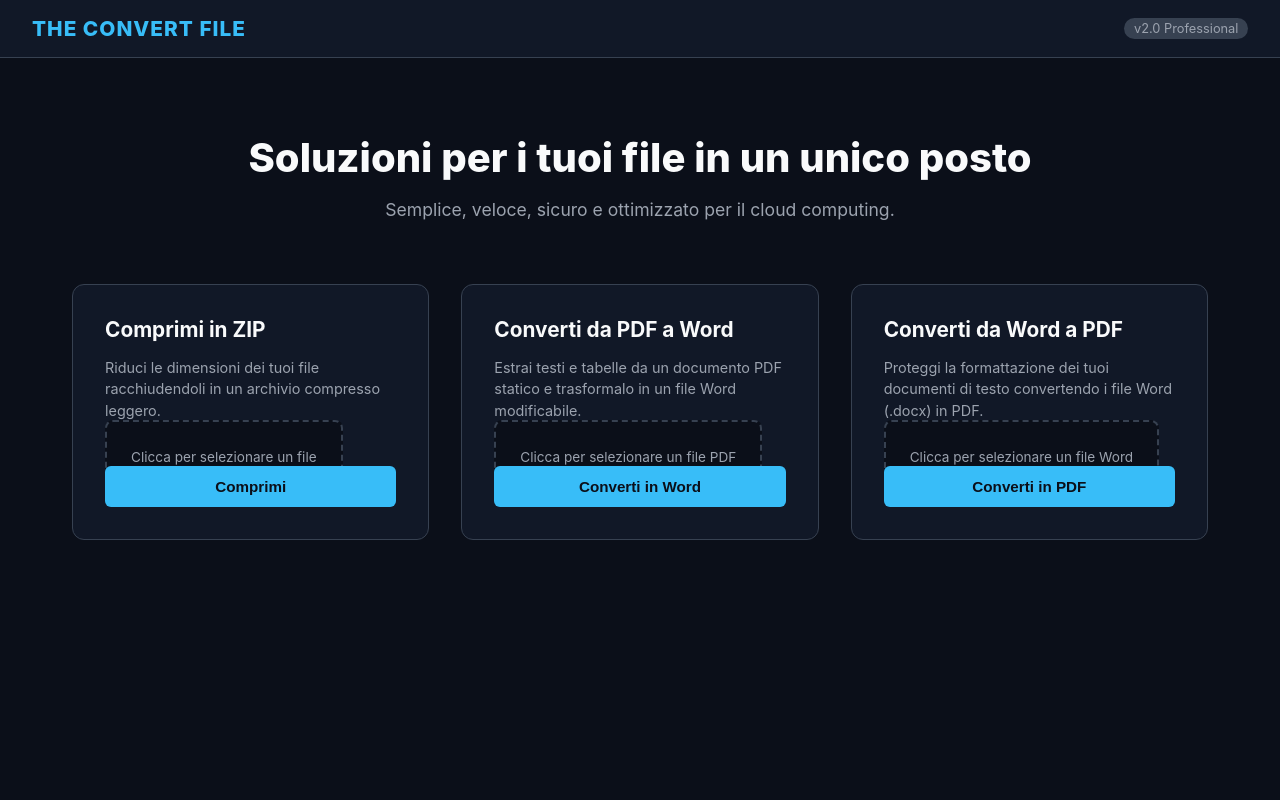
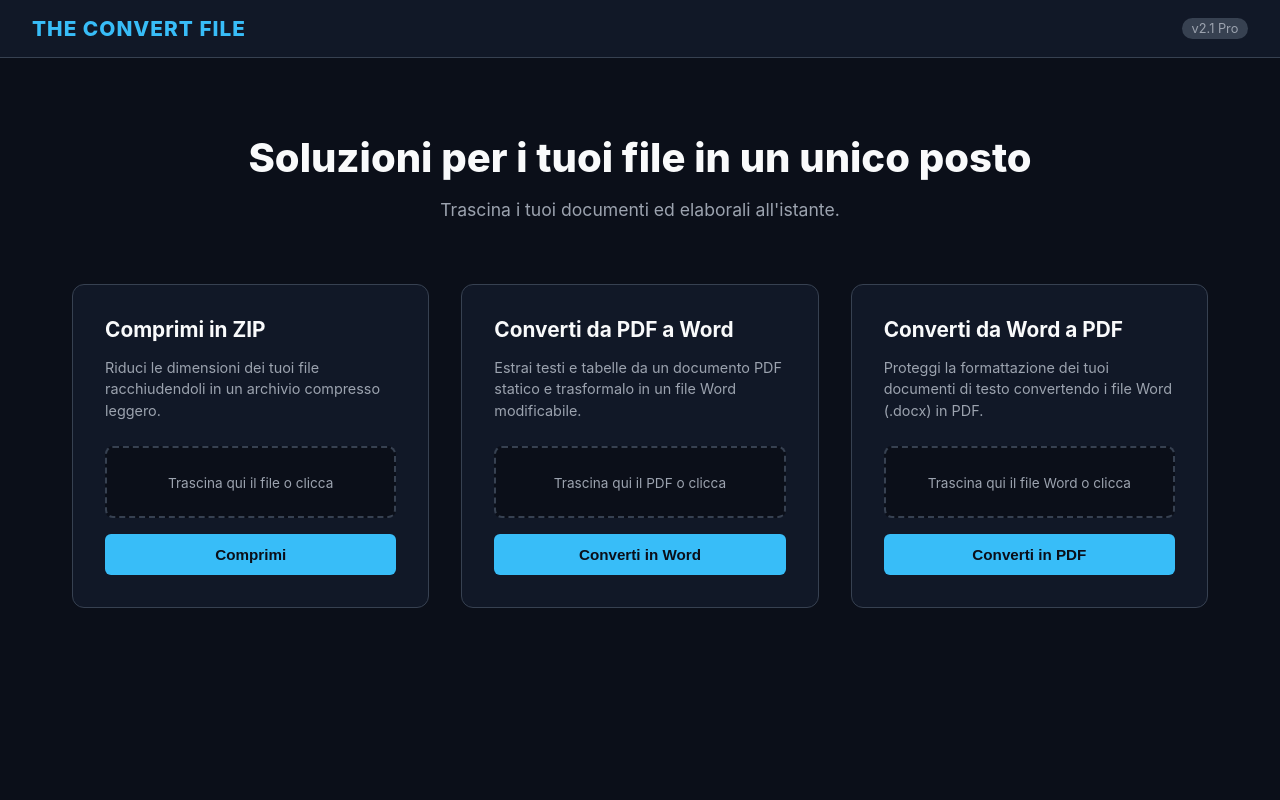
Before and after one commit to VoidHex01/The-Convert-File., a Flask app: page / in a window 1280 px wide. Run offline with Flask 3, Linux system fonts and the light colour scheme.

Commit message:
Enhance index.html with new features and styles
Updated the HTML structure and styles for the conversion tool, including error handling for file size limits and improved drag-and-drop functionality.

```diff
--- a/templates/index.html
+++ b/templates/index.html
@@ -1,7 +1,7 @@
 <!DOCTYPE html>
 <html lang="it">
 <head>
-    <meta name="google-site-verification" content="eBhGHO9dbLQA282sW8RPN6T6L3KIHmI5zKDRl8lKYMQ" />
+    <meta name="google-site-verification" content="eBhGH09dbLQA282sW8RPN6T6L3KIHmI5zKDR181KYMQ" />
     <meta charset="UTF-8">
     <meta name="viewport" content="width=device-width, initial-scale=1.0">
     <title>The Convert File - Strumenti di Conversione Professionali</title>
@@ -15,8 +15,8 @@
             --text-main: #f9fafb;
             --text-muted: #9ca3af;
             --border: #374151;
+            --error: #ef4444;
         }
-
         body {
             font-family: 'Inter', system-ui, -apple-system, sans-serif;
             background-color: var(--bg-primary);
@@ -27,8 +27,6 @@
             display: flex;
             flex-direction: column;
         }
-
-        /* NAVBAR SUPERIORE */
         header {
             background-color: var(--bg-secondary);
             border-bottom: 1px solid var(--border);
@@ -37,7 +35,6 @@
             justify-content: space-between;
             align-items: center;
         }
-
         header .logo {
             font-size: 1.3rem;
             font-weight: 800;
@@ -45,7 +42,6 @@
             text-transform: uppercase;
             letter-spacing: 1px;
         }
-
         header .version {
             font-size: 0.8rem;
             background: var(--border);
@@ -53,8 +49,6 @@
             border-radius: 20px;
             color: var(--text-muted);
         }
-
-        /* AREA PRINCIPALE */
         main {
             flex: 1;
             max-width: 1200px;
@@ -63,30 +57,24 @@
             padding: 3rem 2rem;
             box-sizing: border-box;
         }
-
         .hero-section {
             text-align: center;
             margin-bottom: 4rem;
         }
-
         .hero-section h1 {
             font-size: 2.5rem;
             font-weight: 800;
             margin-bottom: 0.5rem;
         }
-
         .hero-section p {
             color: var(--text-muted);
             font-size: 1.1rem;
         }
-
-        /* GRIGLIA DEGLI STRUMENTI */
         .tools-grid {
             display: grid;
             grid-template-columns: repeat(auto-fit, minmax(300px, 1fr));
             gap: 2rem;
         }
-
         .tool-card {
             background-color: var(--bg-secondary);
             border: 1px solid var(--border);
@@ -97,27 +85,22 @@
             flex-direction: column;
             justify-content: space-between;
         }
-
         .tool-card:hover {
             transform: translateY(-4px);
             border-color: var(--accent);
             box-shadow: 0 10px 20px -10px rgba(56, 189, 248, 0.2);
         }
-
         .tool-info h3 {
             font-size: 1.3rem;
             margin-top: 0;
             margin-bottom: 0.5rem;
         }
-
         .tool-info p {
             color: var(--text-muted);
             font-size: 0.9rem;
             line-height: 1.5;
             margin-bottom: 1.5rem;
         }
-
-        /* FORM DI CARICAMENTO STILE DRAG & DROP */
         .drop-zone {
             border: 2px dashed var(--border);
             border-radius: 8px;
@@ -125,23 +108,22 @@
             text-align: center;
             background-color: var(--bg-primary);
             cursor: pointer;
-            transition: border-color 0.2s;
+            transition: all 0.2s ease;
             margin-bottom: 1rem;
+            display: block;
         }
-
-        .drop-zone:hover {
+        .drop-zone.drag-over {
             border-color: var(--accent);
+            background-color: rgba(56, 189, 248, 0.05);
+            transform: scale(1.02);
         }
-
         .drop-zone input[type="file"] {
             display: none;
         }
-
         .drop-zone-text {
             font-size: 0.85rem;
             color: var(--text-muted);
         }
-
         .file-selected-name {
             font-size: 0.85rem;
             color: var(--accent);
@@ -150,7 +132,13 @@
             display: none;
             word-break: break-all;
         }
-
+        .error-message {
+            font-size: 0.8rem;
+            color: var(--error);
+            margin-top: 0.5rem;
+            display: none;
+            font-weight: 600;
+        }
         .btn-action {
             width: 100%;
             padding: 0.75rem;
@@ -163,18 +151,14 @@
             cursor: pointer;
             transition: background-color 0.2s;
         }
-
         .btn-action:hover {
             background-color: var(--accent-hover);
         }
-
-        /* STATO DI CARICAMENTO */
         .loader-container {
             display: none;
             text-align: center;
             padding: 1rem 0;
         }
-
         .spinner {
             width: 24px;
             height: 24px;
@@ -184,12 +168,10 @@
             animation: spin 1s linear infinite;
             margin: 0 auto 0.5rem auto;
         }
-
         @keyframes spin {
             0% { transform: rotate(0deg); }
             100% { transform: rotate(360deg); }
         }
-
         .loader-text {
             font-size: 0.85rem;
             color: var(--accent);
@@ -197,20 +179,16 @@
     </style>
 </head>
 <body>
-
     <header>
         <div class="logo">The Convert File</div>
-        <div class="version">v2.0 Professional</div>
+        <div class="version">v2.1 Pro</div>
     </header>
-
     <main>
         <div class="hero-section">
             <h1>Soluzioni per i tuoi file in un unico posto</h1>
-            <p>Semplice, veloce, sicuro e ottimizzato per il cloud computing.</p>
+            <p>Trascina i tuoi documenti ed elaborali all'istante.</p>
         </div>
-
         <div class="tools-grid">
-
             <div class="tool-card">
                 <div class="tool-info">
                     <h3>Comprimi in ZIP</h3>
@@ -219,9 +197,10 @@
                 <form action="/upload" method="POST" enctype="multipart/form-data" class="uploadForm">
                     <input type="hidden" name="azione" value="comprimere">
                     <label class="drop-zone">
-                        <span class="drop-zone-text">Clicca per selezionare un file</span>
+                        <span class="drop-zone-text">Trascina qui il file o clicca</span>
                         <input type="file" name="file" class="fileInput" required>
                         <div class="file-selected-name"></div>
+                        <div class="error-message">File troppo grande! Max 15MB.</div>
                     </label>
                     <button type="submit" class="btn-action">Comprimi</button>
                     <div class="loader-container">
@@ -230,7 +209,6 @@
                     </div>
                 </form>
             </div>
-
             <div class="tool-card">
                 <div class="tool-info">
                     <h3>Converti da PDF a Word</h3>
@@ -239,9 +217,10 @@
                 <form action="/upload" method="POST" enctype="multipart/form-data" class="uploadForm">
                     <input type="hidden" name="azione" value="PDF a Word">
                     <label class="drop-zone">
-                        <span class="drop-zone-text">Clicca per selezionare un file PDF</span>
+                        <span class="drop-zone-text">Trascina qui il PDF o clicca</span>
                         <input type="file" name="file" class="fileInput" accept=".pdf" required>
                         <div class="file-selected-name"></div>
+                        <div class="error-message">File troppo grande! Max 15MB.</div>
                     </label>
                     <button type="submit" class="btn-action">Converti in Word</button>
                     <div class="loader-container">
@@ -250,7 +229,6 @@
                     </div>
                 </form>
             </div>
-
             <div class="tool-card">
                 <div class="tool-info">
                     <h3>Converti da Word a PDF</h3>
@@ -259,9 +237,10 @@
                 <form action="/upload" method="POST" enctype="multipart/form-data" class="uploadForm">
                     <input type="hidden" name="azione" value="Word a PDF">
                     <label class="drop-zone">
-                        <span class="drop-zone-text">Clicca per selezionare un file Word</span>
+                        <span class="drop-zone-text">Trascina qui il file Word o clicca</span>
                         <input type="file" name="file" class="fileInput" accept=".docx" required>
                         <div class="file-selected-name"></div>
+                        <div class="error-message">File troppo grande! Max 15MB.</div>
                     </label>
                     <button type="submit" class="btn-action">Converti in PDF</button>
                     <div class="loader-container">
@@ -270,32 +249,67 @@
                     </div>
                 </form>
             </div>
-
         </div>
     </main>
-
     <script>
-        // Gestione del nome del file quando viene selezionato
-        document.querySelectorAll('.fileInput').forEach(input => {
+        const MAX_SIZE = 15 * 1024 * 1024;
+        document.querySelectorAll('.drop-zone').forEach(dropZone => {
+            const input = dropZone.querySelector('.fileInput');
+            const textSpan = dropZone.querySelector('.drop-zone-text');
+            const nameDiv = dropZone.querySelector('.file-selected-name');
+            const errorDiv = dropZone.querySelector('.error-message');
+            const form = dropZone.closest('form');
+            const btn = form.querySelector('.btn-action');
+            dropZone.addEventListener('dragover', (e) => {
+                e.preventDefault();
+                dropZone.classList.add('drag-over');
+            });
+            ['dragleave', 'dragend'].forEach(type => {
+                dropZone.addEventListener(type, () => {
+                    dropZone.classList.remove('drag-over');
+                });
+            });
+            dropZone.addEventListener('drop', (e) => {
+                e.preventDefault();
+                dropZone.classList.remove('drag-over');
+                if (e.dataTransfer.files.length) {
+                    input.files = e.dataTransfer.files;
+                    handleFileSelection(input.files[0], textSpan, nameDiv, errorDiv, btn);
+                }
+            });
             input.addEventListener('change', function() {
-                const textSpan = this.parentElement.querySelector('.drop-zone-text');
-                const nameDiv = this.parentElement.querySelector('.file-selected-name');
-
                 if (this.files && this.files[0]) {
-                    textSpan.style.display = 'none';
-                    nameDiv.innerText = "📄 " + this.files[0].name;
-                    nameDiv.style.display = 'block';
+                    handleFileSelection(this.files[0], textSpan, nameDiv, errorDiv, btn);
                 }
             });
         });
-
-        // Gestione delle animazioni di caricamento al submit di ogni singolo form
+        function handleFileSelection(file, textSpan, nameDiv, errorDiv, btn) {
+            if (file.size > MAX_SIZE) {
+                errorDiv.style.display = 'block';
+                nameDiv.style.display = 'none';
+                textSpan.style.display = 'block';
+                btn.disabled = true;
+                btn.style.opacity = '0.5';
+                btn.style.cursor = 'not-allowed';
+            } else {
+                errorDiv.style.display = 'none';
+                textSpan.style.display = 'none';
+                nameDiv.innerText = "📄 " + file.name;
+                nameDiv.style.display = 'block';
+                btn.disabled = false;
+                btn.style.opacity = '1';
+                btn.style.cursor = 'pointer';
+            }
+        }
         document.querySelectorAll('.uploadForm').forEach(form => {
-            form.addEventListener('submit', function() {
+            form.addEventListener('submit', function(e) {
                 const btn = this.querySelector('.btn-action');
+                if(btn.disabled) {
+                    e.preventDefault();
+                    return;
+                }
                 const loader = this.querySelector('.loader-container');
                 const dropZone = this.querySelector('.drop-zone');
-
                 btn.style.display = 'none';
                 dropZone.style.display = 'none';
                 loader.style.display = 'block';
```
